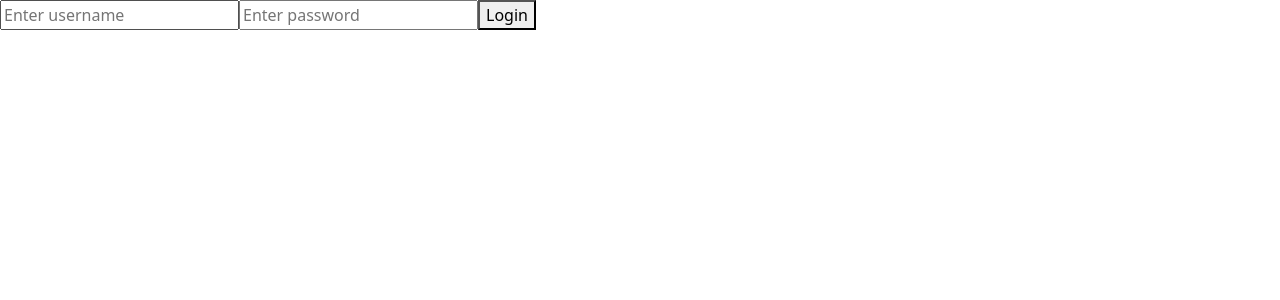
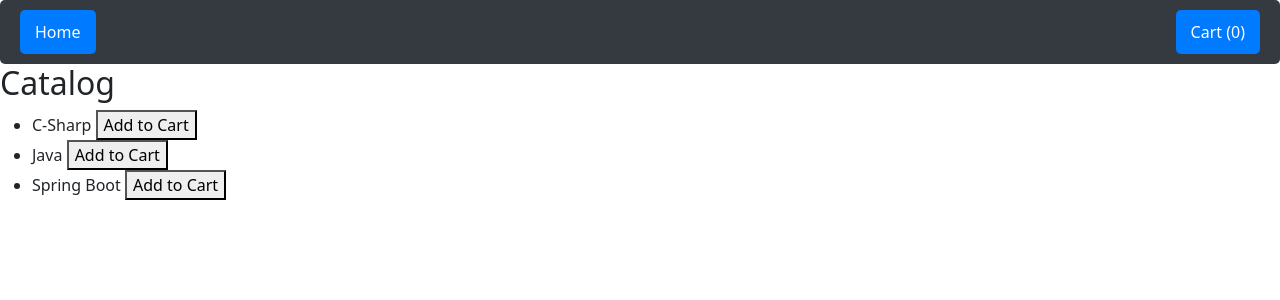
Before and after one commit to Sivaramayya/my-app, a React (Create React App) app: page / in a window 1280 px wide. Shown: the top 300 px of the page. Built offline with nearby package versions, Linux system fonts and the light colour scheme.

Commit message:
redux changes

```diff
--- a/package.json
+++ b/package.json
@@ -3,6 +3,7 @@
   "version": "0.1.0",
   "private": true,
   "dependencies": {
+    "@reduxjs/toolkit": "^2.2.6",
     "@testing-library/jest-dom": "^5.17.0",
     "@testing-library/react": "^13.4.0",
     "@testing-library/user-event": "^13.5.0",
@@ -10,8 +11,10 @@
     "react": "^18.3.1",
     "react-bootstrap": "^2.10.4",
     "react-dom": "^18.3.1",
+    "react-redux": "^9.1.2",
     "react-router-dom": "^6.25.1",
     "react-scripts": "5.0.1",
+    "redux": "^5.0.1",
     "web-vitals": "^2.1.4"
   },
   "scripts": {
--- a/src/index.js
+++ b/src/index.js
@@ -1,15 +1,14 @@
 import React from 'react';
-import ReactDOM from 'react-dom/client';
-import './index.css';
+import ReactDOM from 'react-dom';
+import { Provider } from 'react-redux';
+import { configureStore } from '@reduxjs/toolkit';
+import cartReducer from './redux-store/cartSlice';
 import App from './App';
-import reportWebVitals from './reportWebVitals';
+import store from './redux-store/store';
 
 const root = ReactDOM.createRoot(document.getElementById('root'));
 root.render(
-    <App/>
-  );
-
-// If you want to start measuring performance in your app, pass a function
-// to log results (for example: reportWebVitals(console.log))
-// or send to an analytics endpoint. Learn more: https://bit.ly/CRA-vitals
-reportWebVitals();
+  <Provider store={store}>
+    <App />
+  </Provider>
+);
--- /dev/null
+++ b/src/redux-store/Cart.js
@@ -0,0 +1,19 @@
+import React from 'react';
+import { useSelector } from 'react-redux';
+
+const Cart = () => {
+    const cartItems = useSelector((state) => state.cart);
+
+    return (
+        <div>
+            <h2>Cart</h2>
+            <ul>
+                {cartItems.map((item) => (
+                    <li key={item.id}>{item.name}</li>
+                ))}
+            </ul>
+        </div>
+    );
+};
+
+export default Cart;
--- /dev/null
+++ b/src/redux-store/Navbar.css
@@ -0,0 +1,26 @@
+/* Navbar.css */
+.navbar {
+    display: flex;
+    align-items: center;
+    background-color: #343a40; /* Background color for the navbar */
+    padding: 10px 20px; /* Padding around the navbar */
+    border-radius: 5px; /* Optional rounded corners for the navbar */
+}
+
+.nav-link {
+    color: white; /* Foreground color */
+    background-color: #007bff; /* Background color for links */
+    text-decoration: none; /* Remove underline */
+    padding: 10px 15px; /* Padding for better appearance */
+    border-radius: 5px; /* Rounded corners for links */
+    margin-right: 10px; /* Reduced space between links */
+}
+
+.nav-link:hover {
+    background-color: #0056b3; /* Background color on hover */
+    color: #ffffff; /* Foreground color on hover */
+}
+
+.nav-link:last-child {
+    margin-right: 0; /* Remove margin from the last link */
+}
--- /dev/null
+++ b/src/redux-store/Navbar.js
@@ -0,0 +1,18 @@
+// Navbar.js
+import React from 'react';
+import { Link } from 'react-router-dom';
+import { useSelector } from 'react-redux';
+import './Navbar.css';
+
+const Navbar = () => {
+    const cartItems = useSelector((state) => state.cart);
+
+    return (
+        <nav className="navbar">
+            <Link to="/" className="nav-link">Home</Link>
+            <Link to="/cart" className="nav-link">Cart ({cartItems.length})</Link>
+        </nav>
+    );
+};
+
+export default Navbar;
--- /dev/null
+++ b/src/redux-store/ProductList.js
@@ -0,0 +1,33 @@
+import React from 'react';
+import { useDispatch } from 'react-redux';
+import { addItemToCart } from './cartSlice';
+
+const ProductList = () => {
+    const dispatch = useDispatch();
+
+    const products = [
+        { id: 1, name: 'C-Sharp' },
+        { id: 2, name: 'Java' },
+        { id: 3, name: 'Spring Boot' },
+    ];
+
+    const handleAddToCart = (product) => {
+        dispatch(addItemToCart(product));
+    };
+
+    return (
+        <div>
+            <h2>Catalog</h2>
+            <ul>
+                {products.map((product) => (
+                    <li key={product.id}>
+                        {product.name}{' '}
+                        <button onClick={() => handleAddToCart(product)}>Add to Cart</button>
+                    </li>
+                ))}
+            </ul>
+        </div>
+    );
+};
+
+export default ProductList;
--- /dev/null
+++ b/src/redux-store/cartSlice.js
@@ -0,0 +1,14 @@
+import { createSlice } from '@reduxjs/toolkit';
+
+const cartSlice = createSlice({
+    name: 'cart',
+    initialState: [],
+    reducers: {
+        addItemToCart: (state, action) => {
+            state.push(action.payload);
+        },
+    },
+});
+
+export const { addItemToCart } = cartSlice.actions;
+export default cartSlice.reducer;
--- /dev/null
+++ b/src/redux-store/store.js
@@ -0,0 +1,10 @@
+import { configureStore } from '@reduxjs/toolkit';
+import cartReducer from './cartSlice';
+
+const store = configureStore({
+  reducer: {
+    cart: cartReducer,
+  },
+});
+
+export default store;
--- a/src/routes.js
+++ b/src/routes.js
@@ -4,13 +4,21 @@ import Login from './login/Login';
 import Welcome from './login/Welcome';
 import LoginFailed from './login/LoginFailed';
 
+import Navbar from './redux-store/Navbar';
+import ProductList from './redux-store/ProductList';
+import Cart from './redux-store/Cart';
+
+
 const AppRoutes = () => {
   return (
-    <Routes>
-      <Route path="/" element={<Login />} />
-      <Route path="/welcome" element={<Welcome />} />
-      <Route path="/login-failed" element={<LoginFailed />} />
-    </Routes>
+    <div>
+      <Navbar />
+      <Routes>
+
+        <Route path="/" element={<ProductList />} />
+        <Route path="/cart" element={<Cart />} />
+      </Routes>
+    </div>
   );
 };
 
```
Also changed, not shown: src/ListGroupPropsWithFunc.js (added, +29 -0 lines), src/ParentComponent.js (added, +23 -0 lines), 1 other file (tests, documents, lock files or other folders).
